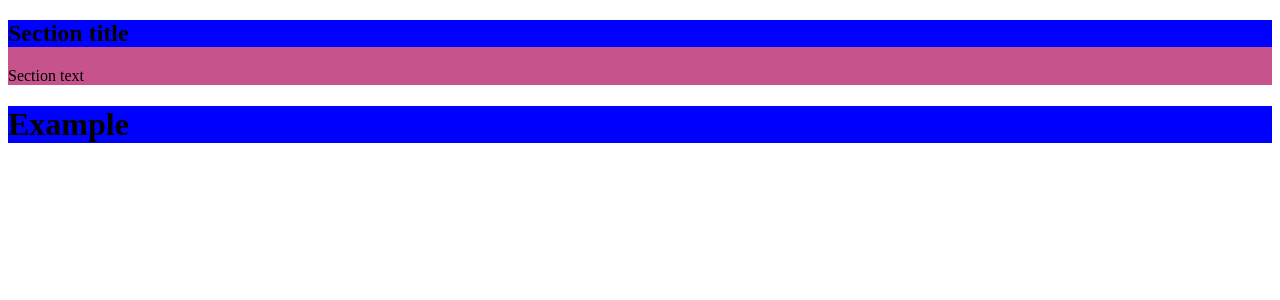
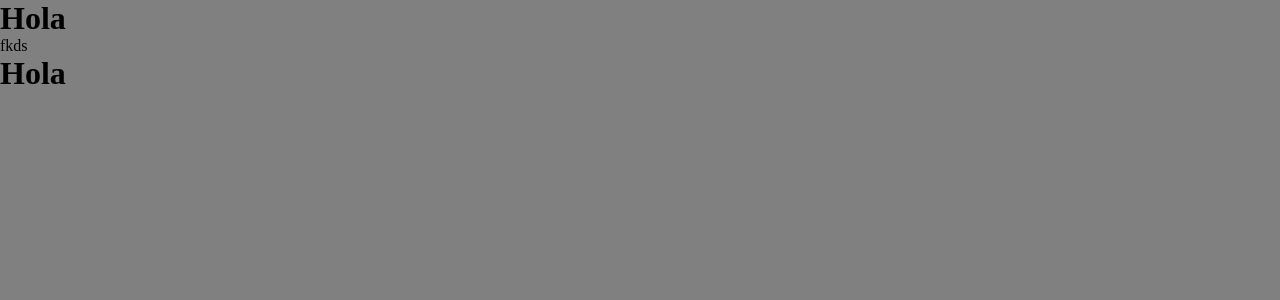
Before and after one commit to oscarHDC/weatherApplication, a Vue app: page / in a window 1280 px wide. Shown: the top 300 px of the page. Built offline with nearby package versions, Linux system fonts and the light colour scheme.

Commit message:
Implement path resolving

```diff
--- a/src/App.vue
+++ b/src/App.vue
@@ -1,30 +1,20 @@
+
+<template>
+  <h1>Hola</h1>
+  <p>fkds</p>
+  <SearchBar />
+</template>
+
+
 <script lang="ts">
+import SearchBar from '@/components/searchBar.vue'
 export default {
-  data() {
-    return {
-      count: 0,
-    }
-  },
-  methods: {
-    say() {
-      console.log('aaa')
-
-    }
-  }
-
+  components: { SearchBar }
 }
 
 </script>
 
-<template>
-    <section class="section">
-        <h1 class="section__title ">Section title</h1>
-        <p class="section__text">Section text</p>
-    </section>
+<style lang="scss" >
+@import "@/assets/styles/main.scss";
 
-    <h1 class="section__title">Example</h1>
-</template>
-
-<style lang="scss" scoped>
-@import "./assets/styles/main.scss";
 </style>
--- a/src/assets/styles/general.scss
+++ b/src/assets/styles/general.scss
@@ -1,9 +1,11 @@
-*{
+* {
     box-sizing: border-box;
     margin: 0;
     padding: 0;
 }
 
-.container{
+body {
+    background-color: grey;
+}
 
-}
+.container {}
--- a/src/assets/styles/main.scss
+++ b/src/assets/styles/main.scss
@@ -1,10 +1 @@
-$color: #c6538c;
-
-
-.section{
-  background-color: $color;
-
-  &__title{
-    background-color: blue;
-  }
-}
+@import url("/src/assets/styles/general.scss");
--- /dev/null
+++ b/src/components/searchBar.vue
@@ -0,0 +1,13 @@
+<template>
+<h1>Hola</h1>
+
+</template>
+<script  lang="ts" >
+export default{}
+
+
+</script>
+
+<style lang="scss">
+
+</style>
--- a/src/main.ts
+++ b/src/main.ts
@@ -1,13 +1,5 @@
 import { createApp } from 'vue'
-//import './style.scss'
 import App from './App.vue'
-const a = true
-
-if(a ){
-  console.log('ola')
-}
-
-
 
 
 
--- /dev/null
+++ b/src/shims-vue.d.ts
@@ -0,0 +1,6 @@
+/* eslint-disable */
+declare module '*.vue' {
+  import type { DefineComponent } from 'vue'
+  const component: DefineComponent<{}, {}, any>
+  export default component
+}
--- a/vite.config.ts
+++ b/vite.config.ts
@@ -1,7 +1,13 @@
 import { defineConfig } from 'vite'
 import vue from '@vitejs/plugin-vue'
+import path from 'path'
 
 // https://vitejs.dev/config/
 export default defineConfig({
   plugins: [vue()],
+  resolve: {
+    alias:{
+      '@':path.resolve(__dirname, './src')
+    }
+  }
 })
```
Also changed, not shown: package.json (+7 -0 lines), tsconfig.json (+22 -4 lines), 1 other file (tests, documents, lock files or other folders).
